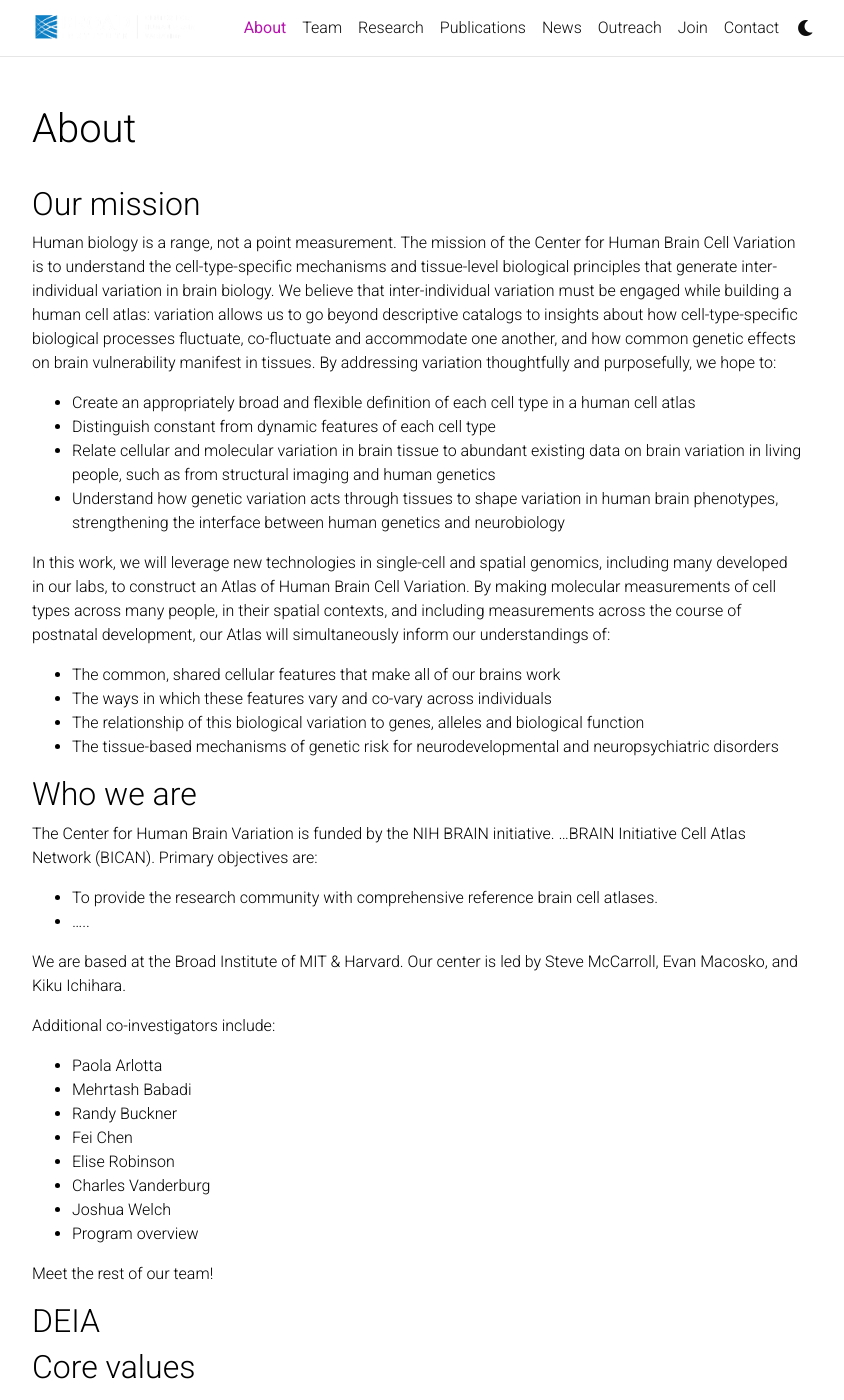
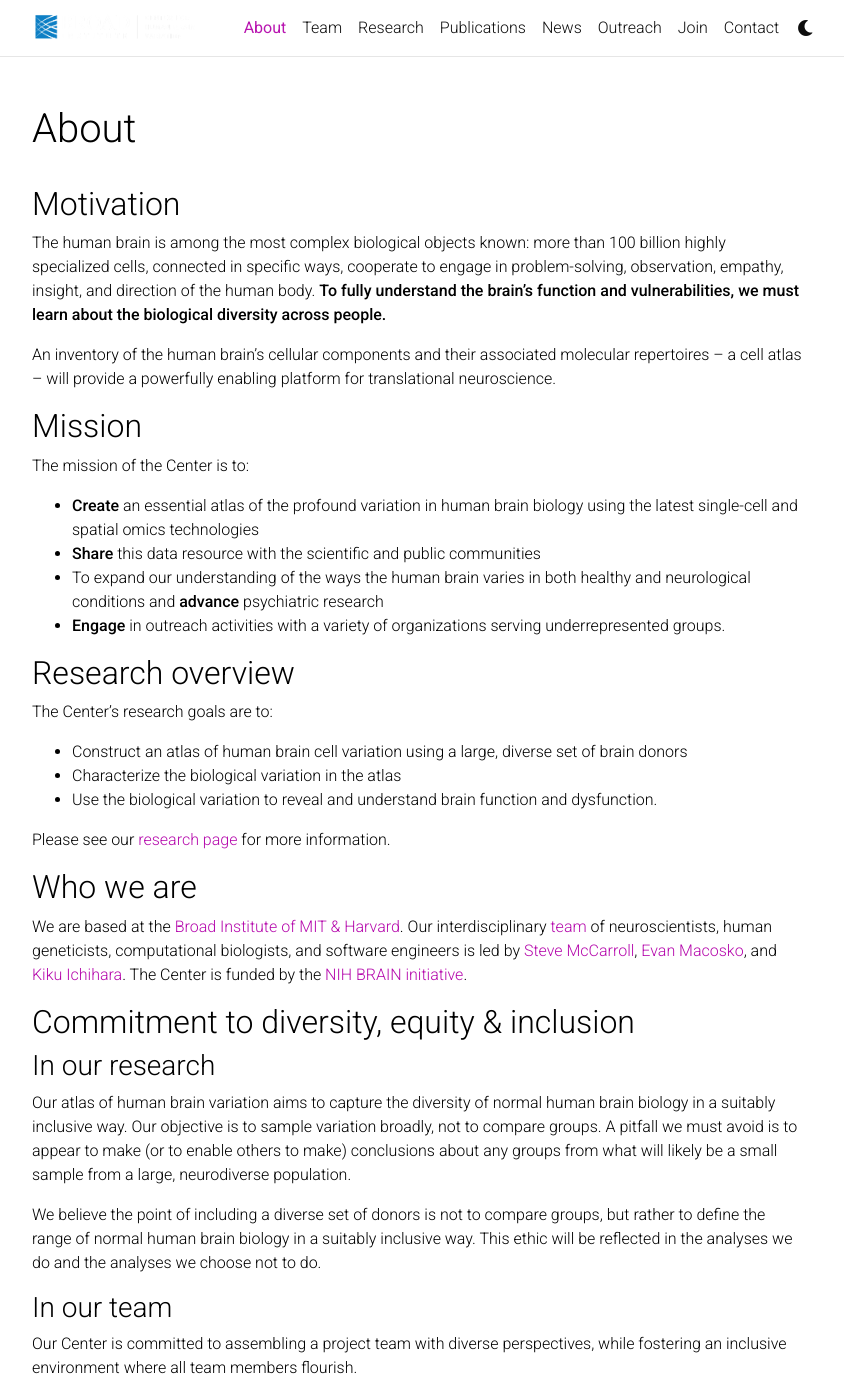
Before and after one commit to broadinstitute/chbv, a Jekyll site: the page built from _pages/about.md, in a window 1280 px wide and 1400 px high. Shown: the whole window, without its empty margins (223-1067 px from the left). Built offline with Jekyll 4.4.1, drawn with Linux system fonts in a browser that asks for light colours; comment, search, counter and statistics services are not loaded; a style sheet for code colours, icons or effects is not loaded; some of the changed text lies outside the part shown.

Commit message:
Update about content

```diff
--- a/_pages/about.md
+++ b/_pages/about.md
@@ -7,43 +7,42 @@ nav: true
 nav_order: 1
 ---
 
-## Our mission
-Human biology is a range, not a point measurement. The mission of the Center for Human Brain Cell Variation is to understand the cell-type-specific mechanisms and tissue-level biological principles that generate inter-individual variation in brain biology. We believe that inter-individual variation must be engaged while building a human cell atlas: variation allows us to go beyond descriptive catalogs to insights about how cell-type-specific biological processes fluctuate, co-fluctuate and accommodate one another, and how common genetic effects on brain vulnerability manifest in tissues. By addressing variation thoughtfully and purposefully, we hope to:
+## Motivation
+The human brain is among the most complex biological objects known: more than 100 billion highly specialized cells, connected in specific ways, cooperate to engage in problem-solving, observation, empathy, insight, and direction of the human body. **To fully understand the brain’s function and vulnerabilities, we must learn about the biological diversity across people.**
 
- - Create an appropriately broad and flexible definition of each cell type in a human cell atlas
- - Distinguish constant from dynamic features of each cell type
- - Relate cellular and molecular variation in brain tissue to abundant existing data on brain variation in living people, such as from structural imaging and human genetics
- - Understand how genetic variation acts through tissues to shape variation in human brain phenotypes, strengthening the interface between human genetics and neurobiology
+An inventory of the human brain’s cellular components and their associated molecular repertoires – a cell atlas – will provide a powerfully enabling platform for translational neuroscience.
 
-In this work, we will leverage new technologies in single-cell and spatial genomics, including many developed in our labs, to construct an Atlas of Human Brain Cell Variation. By making molecular measurements of cell types across many people, in their spatial contexts, and including measurements across the course of postnatal development, our Atlas will simultaneously inform our understandings of:
+## Mission
+The mission of the Center is to:
+- **Create** an essential atlas of the profound variation in human brain biology using the latest single-cell and spatial omics technologies
+- **Share** this data resource with the scientific and public communities
+- To expand our understanding of the ways the human brain varies in both healthy and neurological conditions and **advance** psychiatric research
+- **Engage** in outreach activities with a variety of organizations serving underrepresented groups.
 
- - The common, shared cellular features that make all of our brains work
- - The ways in which these features vary and co-vary across individuals
- - The relationship of this biological variation to genes, alleles and biological function
- - The tissue-based mechanisms of genetic risk for neurodevelopmental and neuropsychiatric disorders
+## Research overview
+The Center's research goals are to:
+- Construct an atlas of human brain cell variation using a large, diverse set of brain donors
+- Characterize the biological variation in the atlas
+- Use the biological variation to reveal and understand brain function and dysfunction.
+
+Please see our [research page](/chbv/research/) for more information.
 
 ## Who we are
-The Center for Human Brain Variation is funded by the NIH BRAIN initiative. ...BRAIN Initiative Cell Atlas Network (BICAN). Primary objectives are:
+We are based at the [Broad Institute of MIT & Harvard](https://www.broadinstitute.org/).  Our interdisciplinary [team](/chbv/team/) of neuroscientists, human geneticists, computational biologists, and software engineers is led by [Steve McCarroll](/chbv/team/steve_mccarroll/), [Evan Macosko](/chbv/team/evan_macosko/), and [Kiku Ichihara](/chbv/team/kiku_ichihara/). The Center is funded by the [NIH BRAIN initiative](https://braininitiative.nih.gov/).
 
- - To provide the research community with comprehensive reference brain cell atlases.
- - .....
+## Commitment to diversity, equity & inclusion
+### In our research
+Our atlas of human brain variation aims to capture the diversity of normal human brain biology in a suitably inclusive way. Our objective is to sample variation broadly, not to compare groups. A pitfall we must avoid is to appear to make (or to enable others to make) conclusions about any groups from what will likely be a small sample from a large, neurodiverse population.
 
-We are based at the Broad Institute of MIT & Harvard. Our center is led by Steve McCarroll, Evan Macosko, and Kiku Ichihara.
+We believe the point of including a diverse set of donors is not to compare groups, but rather to define the range of normal human brain biology in a suitably inclusive way. This ethic will be reflected in the analyses we do and the analyses we choose not to do.
 
+### In our team
+Our Center is committed to assembling a project team with diverse perspectives, while fostering an inclusive environment where all team members flourish.
 
-
-Additional co-investigators include:
- - Paola Arlotta
- - Mehrtash Babadi
- - Randy Buckner
- - Fei Chen
- - Elise Robinson
- - Charles Vanderburg
- - Joshua Welch
- - Program overview
-
-Meet the rest of our team!
-
-## DEIA
-
-## Core values
+### Our core values
+- Inclusivity
+- Collaborative
+- Community
+- Integrity
+- Innovation
+- Exploration
```
